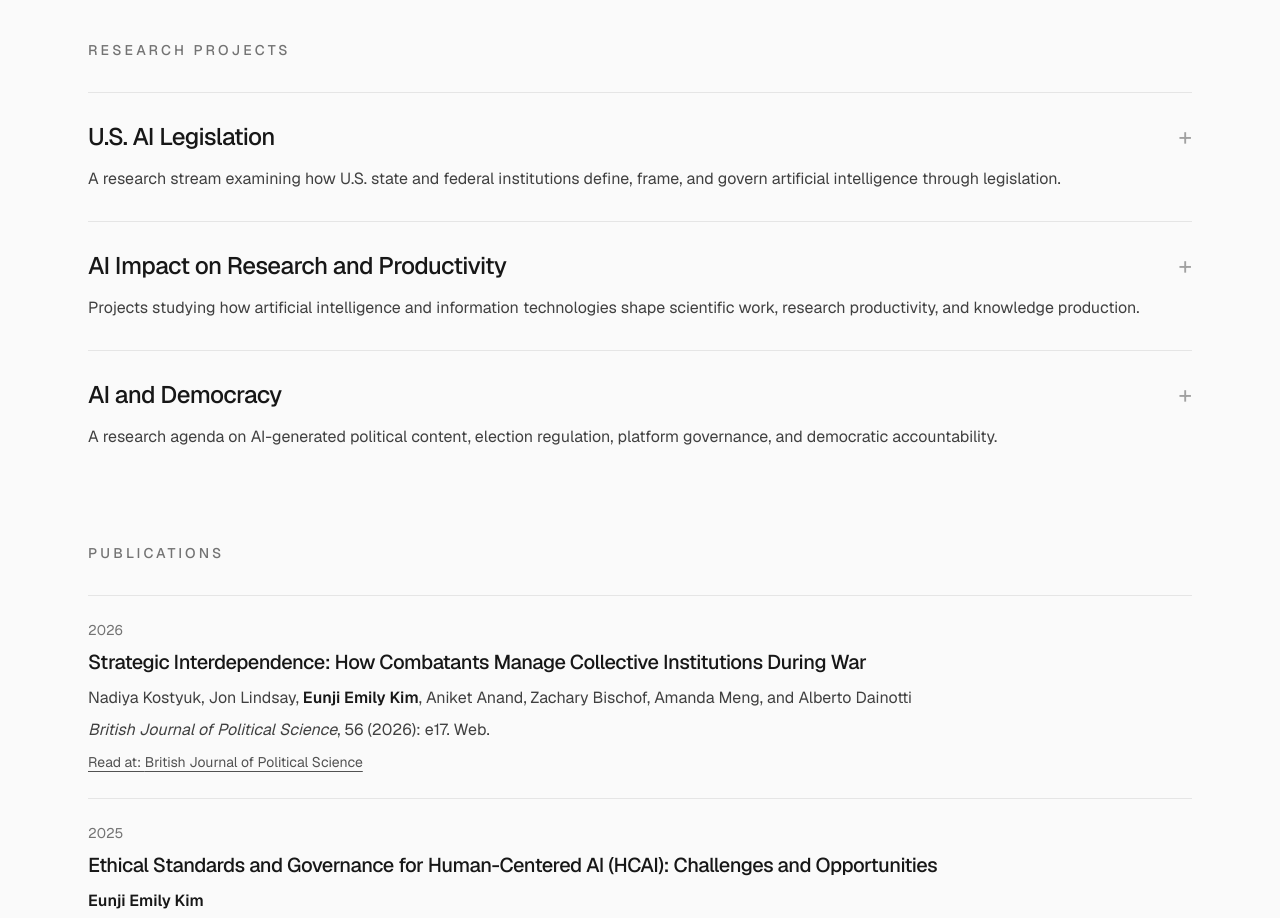
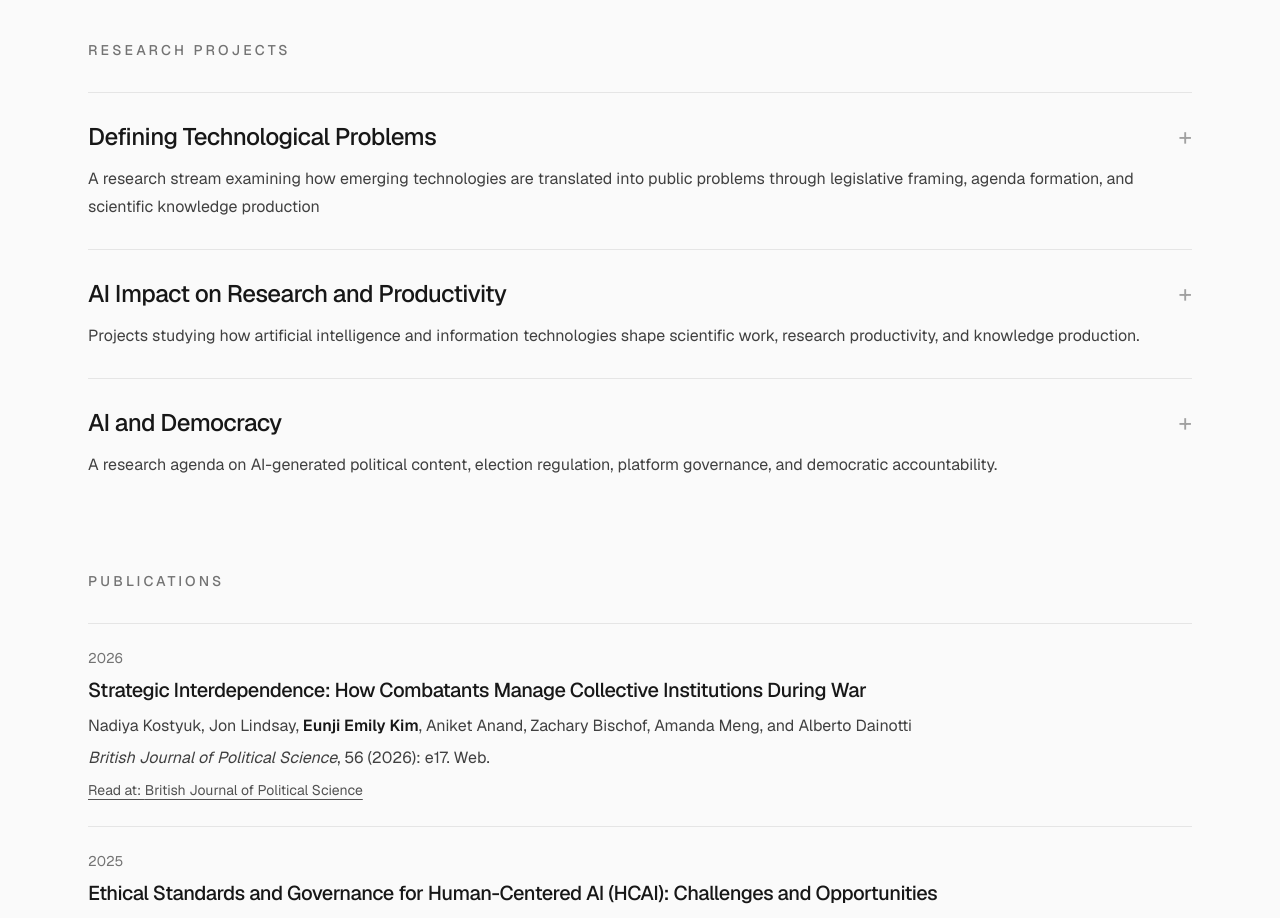
Before and after one commit to EunjiEmilyKim/personal-website, a Next.js app: page /research in a window 1280 px wide. Shown: the part 1060-1978 px from the top of the page. Built offline with nearby package versions, Linux system fonts and the light colour scheme.

Commit message:
feat: update research project title and description
Retitled and redescribed research project for clarity and relevance

Co-authored-by: EunjiEmilyKim <190784631+EunjiEmilyKim@users.noreply.github.com>

```diff
--- a/src/data/research.ts
+++ b/src/data/research.ts
@@ -1,9 +1,9 @@
 
 export const researchProjects = [
   {
-    title: "U.S. AI Legislation",
+    title: "Defining Technological Problems",
     description:
-      "A research stream examining how U.S. state and federal institutions define, frame, and govern artificial intelligence through legislation.",
+      "A research stream examining how emerging technologies are translated into public problems through legislative framing, agenda formation, and scientific knowledge production",
 
     items: [
       {
```
